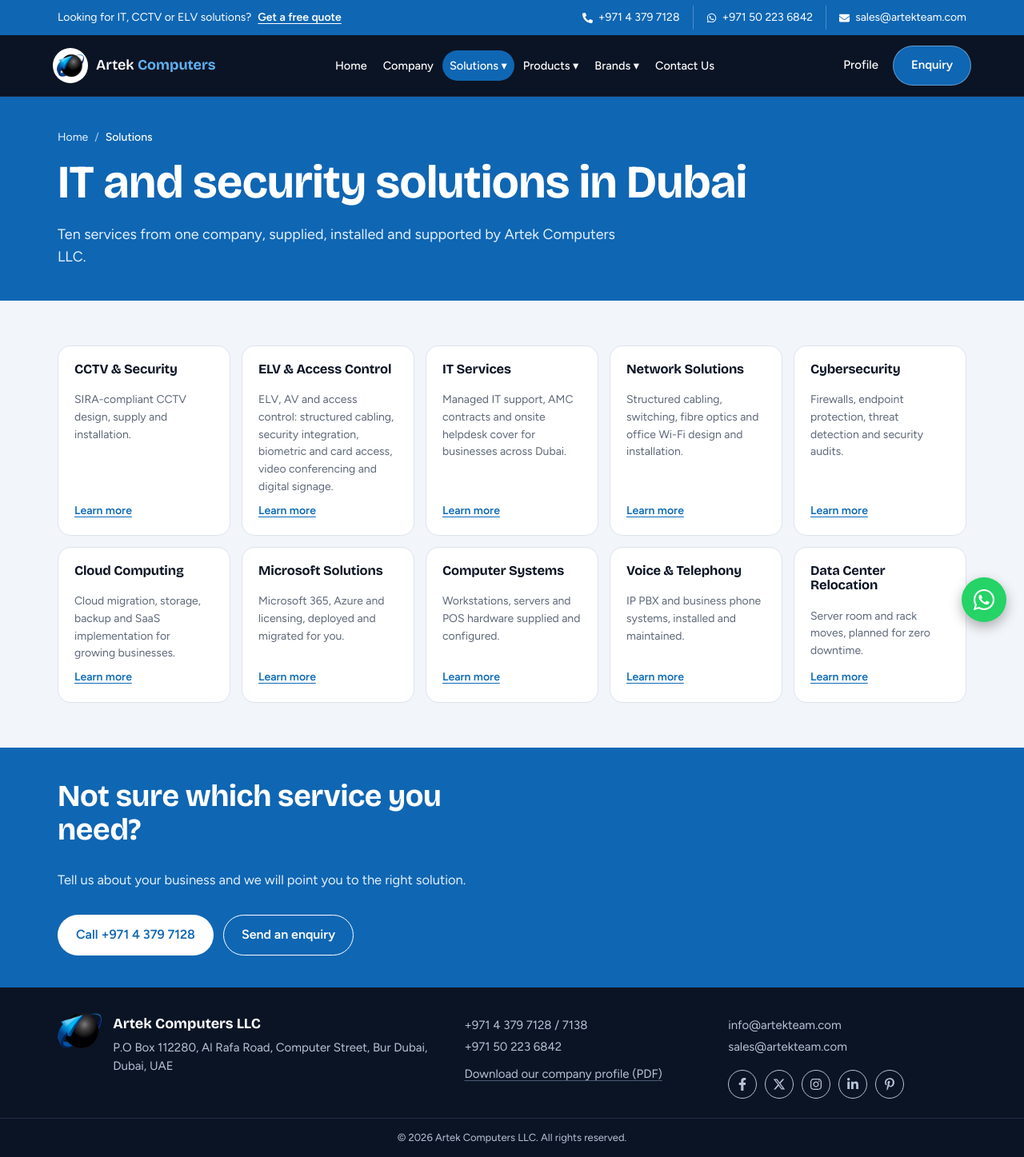
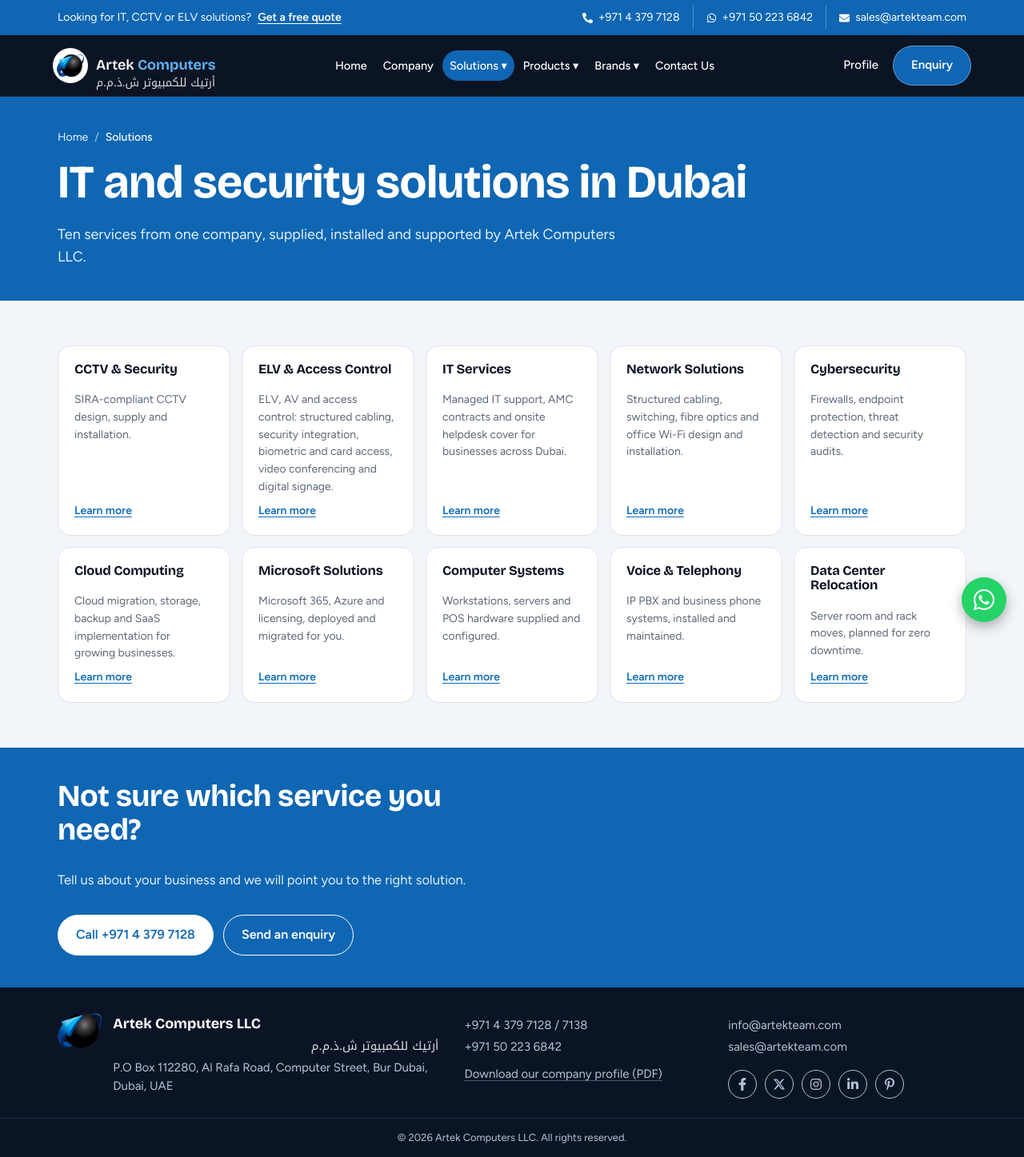
Before and after one commit to durga-taiqontech/artekcomputers, a React (Vite) app: page /solutions in a window 1280 px wide. Shown: the whole page at 80% size. Built offline with nearby package versions, Linux system fonts and the light colour scheme.

Commit message:
Arabic company name updated

```diff
--- a/src/components/Footer.jsx
+++ b/src/components/Footer.jsx
@@ -1,4 +1,5 @@
 import { FaFacebookF, FaInstagram, FaLinkedinIn, FaPinterestP } from 'react-icons/fa'
+import { COMPANY_NAME_AR } from '../constants'
 import { FaXTwitter } from 'react-icons/fa6'
 import mark from '../assets/logo-mark.png'
 
@@ -18,6 +19,7 @@ export default function Footer() {
           <img src={mark} alt="" />
           <div>
             <strong>Artek Computers LLC</strong>
+            <span className="brand-ar brand-ar--foot" lang="ar" dir="rtl">{COMPANY_NAME_AR}</span>
             <p>P.O Box 112280, Al Rafa Road, Computer Street, Bur Dubai, Dubai, UAE</p>
           </div>
         </div>
--- a/src/components/Header.jsx
+++ b/src/components/Header.jsx
@@ -4,7 +4,7 @@ import { FaPhoneAlt, FaWhatsapp, FaEnvelope } from 'react-icons/fa'
 import mark from '../assets/logo-mark.png'
 import { solutions } from '../data/solutions'
 import { productGroups, brandGroups, slugify } from '../data/catalog'
-import { PHONE, PHONE_LINK, WHATSAPP } from '../constants'
+import { PHONE, PHONE_LINK, WHATSAPP, COMPANY_NAME_AR } from '../constants'
 
 // Products columns: three groups stand alone, the rest stack in the fourth.
 const [pFirst, pSecond, pThird, ...pRest] = productGroups
@@ -128,6 +128,8 @@ export default function Header() {
     close()
     e.currentTarget.blur()
   }
+  /* eslint-disable react-hooks/refs -- itemProps is a handler factory for the race-free hover
+     panels: the closures only run on events, and the timer/node maps must stay refs. */
   const itemProps = (id) => ({
     ref: (el) => { refs.current[id] = el },
     onMouseEnter: () => openPanel(id),
@@ -137,6 +139,7 @@ export default function Header() {
       if (!e.currentTarget.contains(e.relatedTarget)) setPanel((p) => (p === id ? null : p))
     },
   })
+  /* eslint-enable react-hooks/refs */
 
   return (
     <>
@@ -168,7 +171,10 @@ export default function Header() {
         <nav className="wrap mainbar-in" aria-label="Main">
           <Link to="/" className="brand" onClick={close}>
             <span className="brand-badge"><img src={mark} alt="" /></span>
-            <span>Artek <b>Computers</b></span>
+            <span className="brand-ar-lockup">
+              <span>Artek <b>Computers</b></span>
+              <span className="brand-ar brand-ar--bar" lang="ar" dir="rtl">{COMPANY_NAME_AR}</span>
+            </span>
           </Link>
 
           <button className="burger" onClick={() => setOpen(!open)} aria-label="Toggle menu" aria-expanded={open}>
--- a/src/constants.js
+++ b/src/constants.js
@@ -1,3 +1,6 @@
 export const PHONE = '+971 4 379 7128'
 export const PHONE_LINK = 'tel:+97143797128'
 export const WHATSAPP = 'https://wa.me/971502236842'
+
+// Arabic company name (single source; render with .brand-ar).
+export const COMPANY_NAME_AR = 'أرتيك للكمبيوتر ش.ذ.م.م'
--- a/src/index.css
+++ b/src/index.css
@@ -1,4 +1,5 @@
 @import url('https://fonts.googleapis.com/css2?family=Bricolage+Grotesque:wght@500;600;700&family=Figtree:wght@400;500;600&display=swap');
+@import url('https://fonts.googleapis.com/css2?family=Noto+Kufi+Arabic:wght@500;600&display=swap');
 :root{--ink:#0b1424;--ink2:#14213a;--paper:#f2f5f9;--blue:#1b8be0;--blue-d:#0f6cb8;--blue-d2:#0a5a99;--line:#dde3ec;--mute:#5d6878;--rec:#ff5a5f;--hero-bg:#0f66b3}
 *{box-sizing:border-box;margin:0;padding:0}
 html{scroll-behavior:smooth}
@@ -552,3 +553,9 @@ html{scroll-padding-top:calc(var(--header-h) + 16px)}
   .sol-hero-shade{background:rgba(0,0,0,.58)}
 }
 @media(max-width:560px){.sol-sec{padding:40px 0}}
+
+/* Arabic company name lockup (header + footer) */
+.brand-ar-lockup{position:relative;display:flex;flex-direction:column;align-items:flex-start;min-width:0}
+.brand-ar{font-family:'Noto Kufi Arabic','Segoe UI',Tahoma,sans-serif}
+.brand-ar--bar{position:absolute;top:calc(100% - 1px);left:0;font-size:14px;font-weight:500;line-height:1.3;color:rgba(255,255,255,.85)}
+.brand-ar--foot{display:block;font-size:15px;font-weight:500;line-height:1.5;color:rgba(255,255,255,.85);margin-top:2px}
--- a/src/pages/Home.jsx
+++ b/src/pages/Home.jsx
@@ -18,7 +18,7 @@ import {
 } from 'react-icons/fa'
 import Seo from '../components/Seo'
 import { solutionSlugs } from '../data/solutions'
-import { PHONE, PHONE_LINK } from '../constants'
+import { PHONE, PHONE_LINK, COMPANY_NAME_AR } from '../constants'
 import reception from '../assets/cameras/reception.jpg'
 import serverRoom from '../assets/cameras/server-room.jpg'
 import warehouse from '../assets/cameras/warehouse.jpg'
@@ -131,6 +131,7 @@ const orgJsonLd = {
   '@context': 'https://schema.org',
   '@type': ['Organization', 'LocalBusiness'],
   name: 'Artek Computers LLC',
+  alternateName: COMPANY_NAME_AR,
   url: 'https://artekcomputer.com',
   telephone: '+971 4 379 7128',
   email: 'info@artekteam.com',
```
